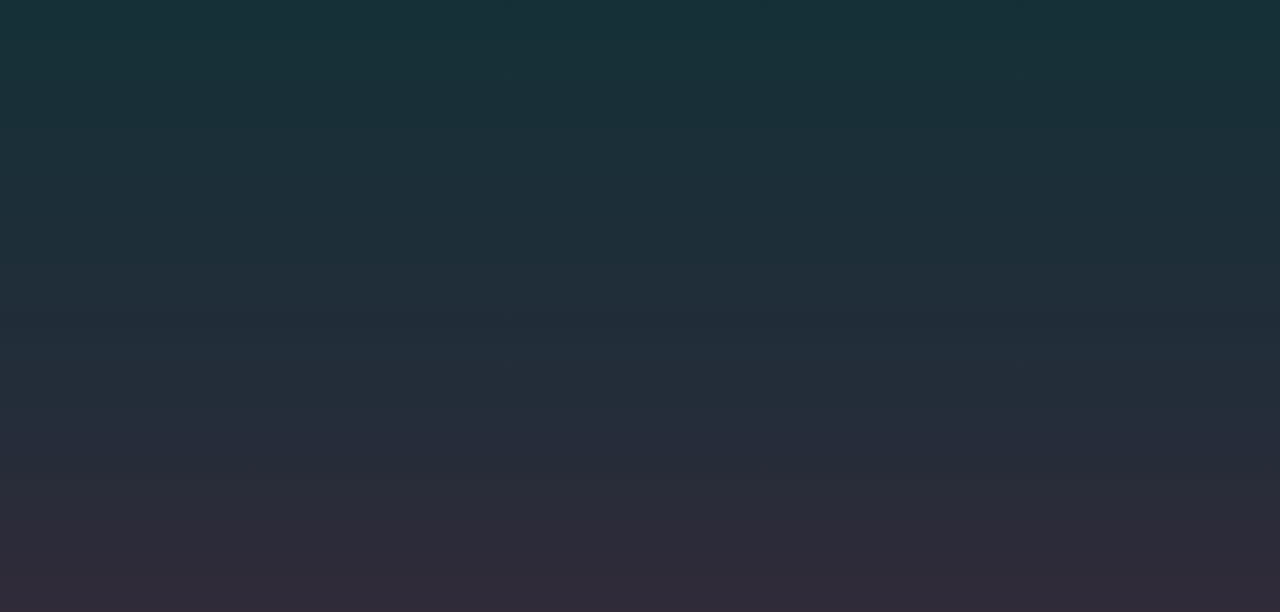
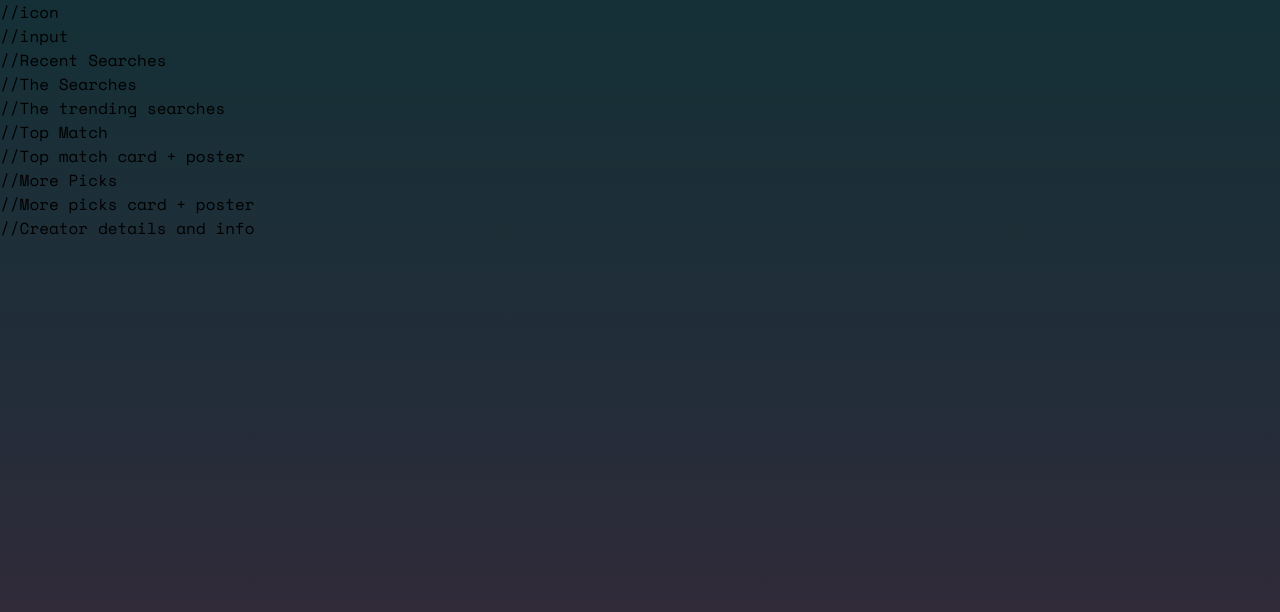
Before and after one commit to shiverlake28/LumoraRealm, a React (Vite) app: page /Search in a window 1280 px wide. Shown: the top 612 px of the page. Built offline with nearby package versions, Linux system fonts and the light colour scheme; the HTML template or start-up script is replaced by a standard one.

Commit message:
Some minor changes

```diff
--- a/src/assets/components/Search.tsx
+++ b/src/assets/components/Search.tsx
@@ -1,7 +1,44 @@
 function Search(){
     return(
+
         <div className="w-full min-h-screen font-space flex flex-col bg-linear-to-b from-[rgb(20,48,54)] via-[rgb(35,45,57)] to-[rgb(58,39,57)]">
+            {/*Searchbar*/}
+            <div>
+                <div></div> //icon
+                <div></div> //input
+            </div>
+            {/*Recent Searches*/}
+            <div>
+            <h2></h2>//Recent Searches
+            <div>
+                <div></div>
+                <div></div>//The Searches
+                <div></div>
+                <div></div>
+            </div>
+             {/*Trending Searches  */}
+            <div>
+                <div></div>
+                <div></div>//The trending searches
+                <div></div>
+                <div></div>
+            </div>
+            {/* Search result */}
+            <div>
+                <h2></h2>//Top Match
+                <div></div>//Top match card + poster
+            </div>
+            {/* More Picks */}
+            <div>
+                <h2></h2>//More Picks
+                <div></div>//More picks card + poster
+            </div>
 
+            {/* Creator details */}
+            <div>
+                //Creator details and info
+            </div>
+            </div>
         </div>
 
     )
```
Also changed, not shown: src/assets/components/temp format.txt (deleted).
